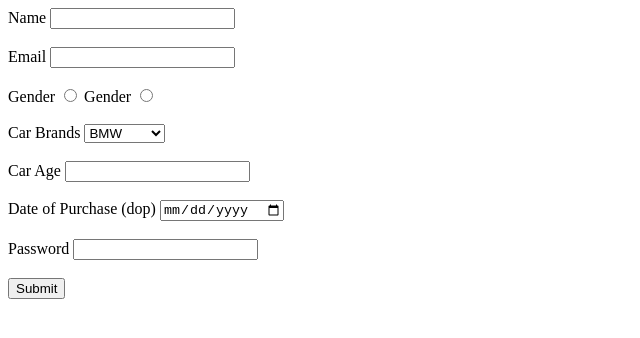
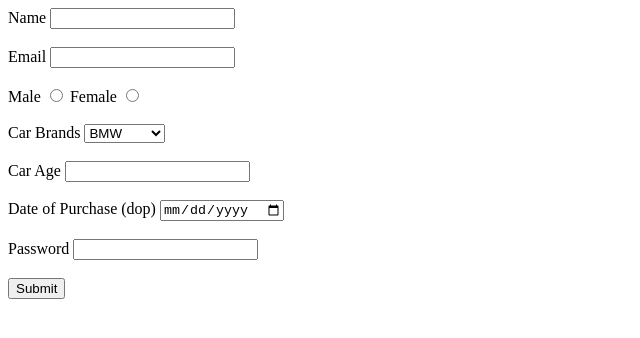
Before and after one commit to acciojob/car-insurance-form-RAMRAMRAMR, a website: page main.html in a window 1280 px wide. Shown: the full height of the page, 0-640 px from the left. Drawn offline with Linux system fonts and the light colour scheme.

Commit message:
created a submission

```diff
--- a/main.html
+++ b/main.html
@@ -9,20 +9,20 @@
 <body>
 	<!-- the entire body must be written by student -->
 
-	<form>
-		<lebel for="name">Name</lebel>
+	<form method="post">
+		<label for="name">Name</label>
 		<input type="text" id="name" required><br/><br/>
 
-		<lebel for="email">Email</lebel>
+		<label for="email">Email</label>
 		<input type="email" id="email" required><br/><br/>
 
-		<lebel for="gender_m">Gender</lebel>
-		<input type="radio" id="gender_m" required>
-		<lebel for="gender_f">Gender</lebel>
-		<input type="radio" id="gender_f" required><br/><br/>
+		<label for="gender_m">Male</label>
+		<input type="radio" name="gender" id="gender_m" required>
+		<label for="gender_f">Female</label>
+		<input type="radio" name="gender" id="gender_f" required><br/><br/>
 
 		<label for="cars">Car Brands</label>
-		<select> type="dropdown" id="cars">
+		<select type="dropdown" id="cars">
 			<option>BMW</option>
 			<option>Audi</option>
 			<option>Mercedez</option>
```
